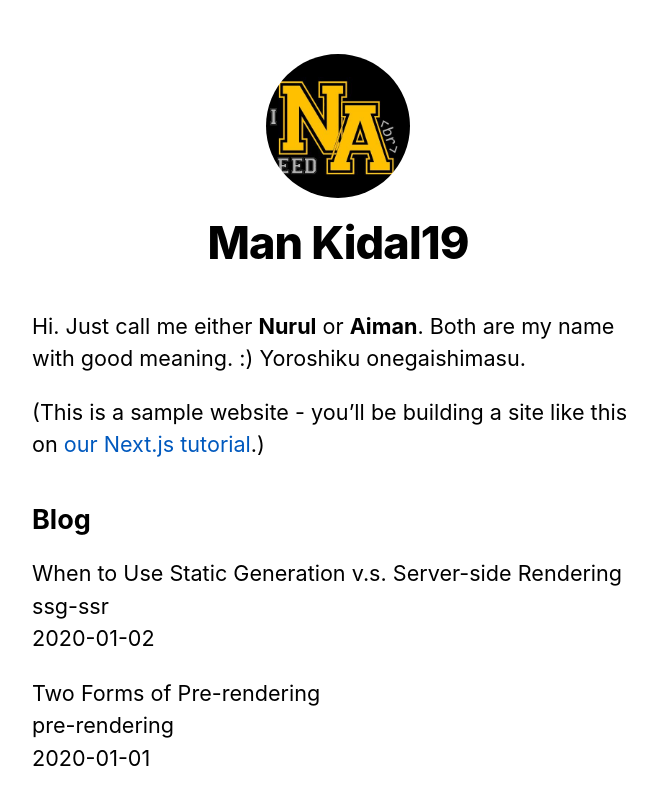
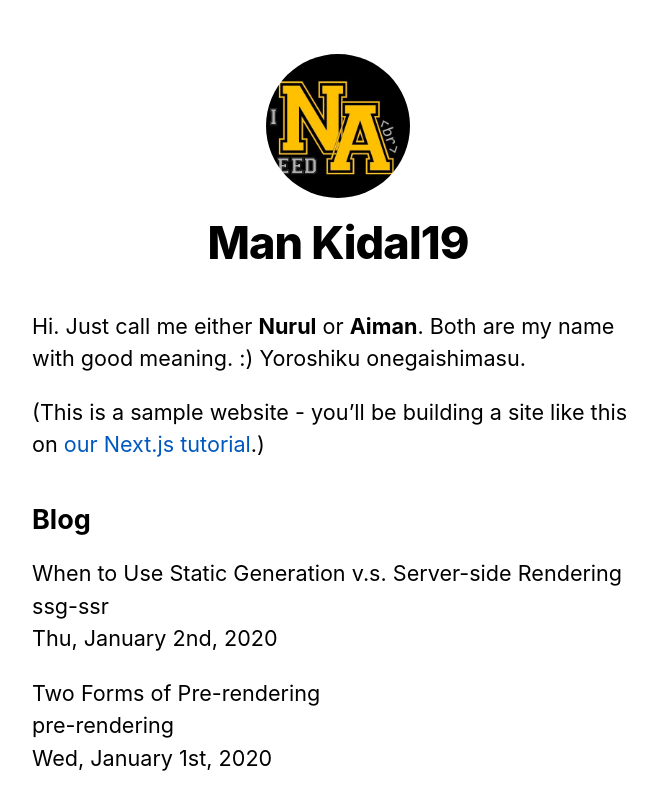
Before and after one commit to SGA-abmajid-nurulaiman/nextjs-blog, a Next.js app: page / in a window 1280 px wide. Shown: the top 810 px of the page, without its empty margins (302-959 px from the left). Built offline with nearby package versions, Linux system fonts and the light colour scheme.

Commit message:
implement date formatting in index.js as well

```diff
--- a/pages/index.js
+++ b/pages/index.js
@@ -2,6 +2,7 @@ import Head from 'next/head'
 import Layout, { siteTitle } from '../components/layout'
 import utilStyles from '../styles/utils.module.css'
 import { getSortedPostsData } from '../lib/posts'
+import Date from '../components/date'
 
 export async function getStaticProps() {
   const allPostsData = getSortedPostsData()
@@ -34,7 +35,7 @@ export default function Home({ allPostsData }) {
               <br />
               {id}
               <br />
-              {date}
+              <Date dateString={date} />
             </li>
           ))}
         </ul>
```
